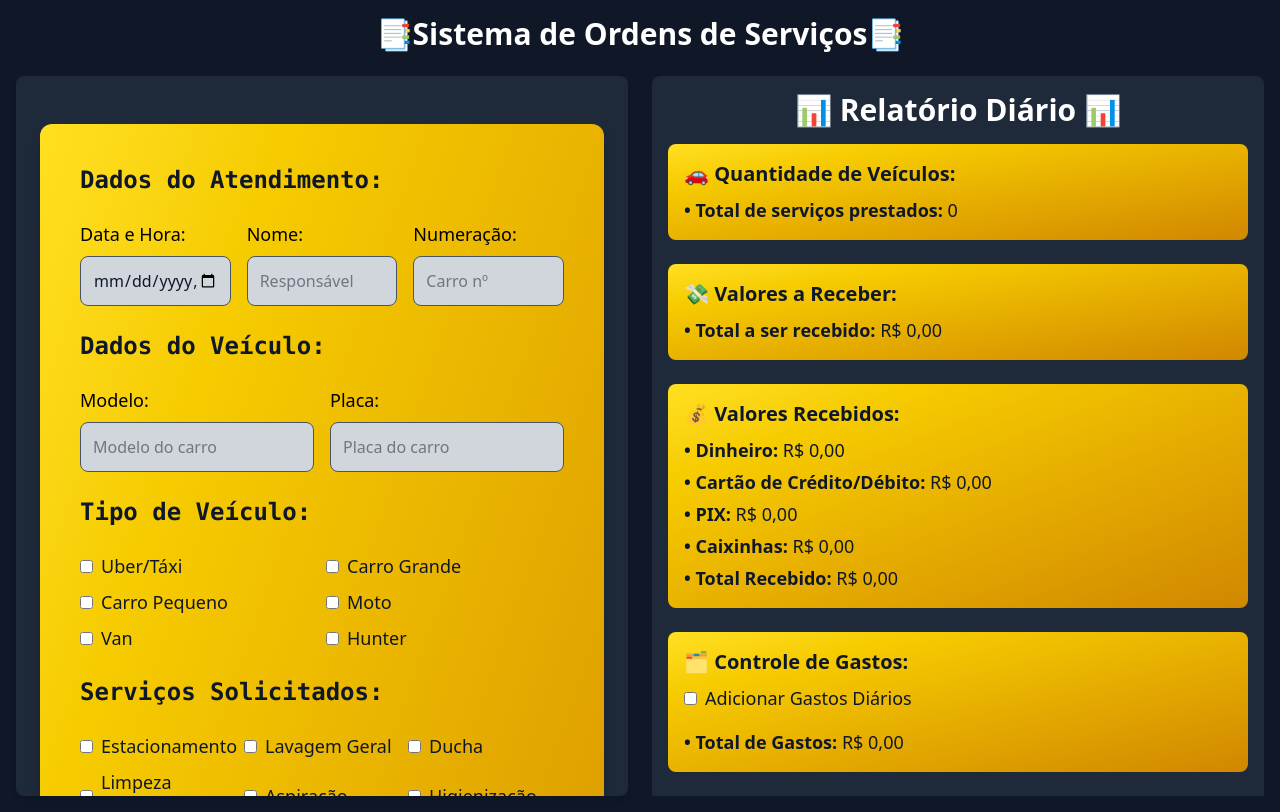
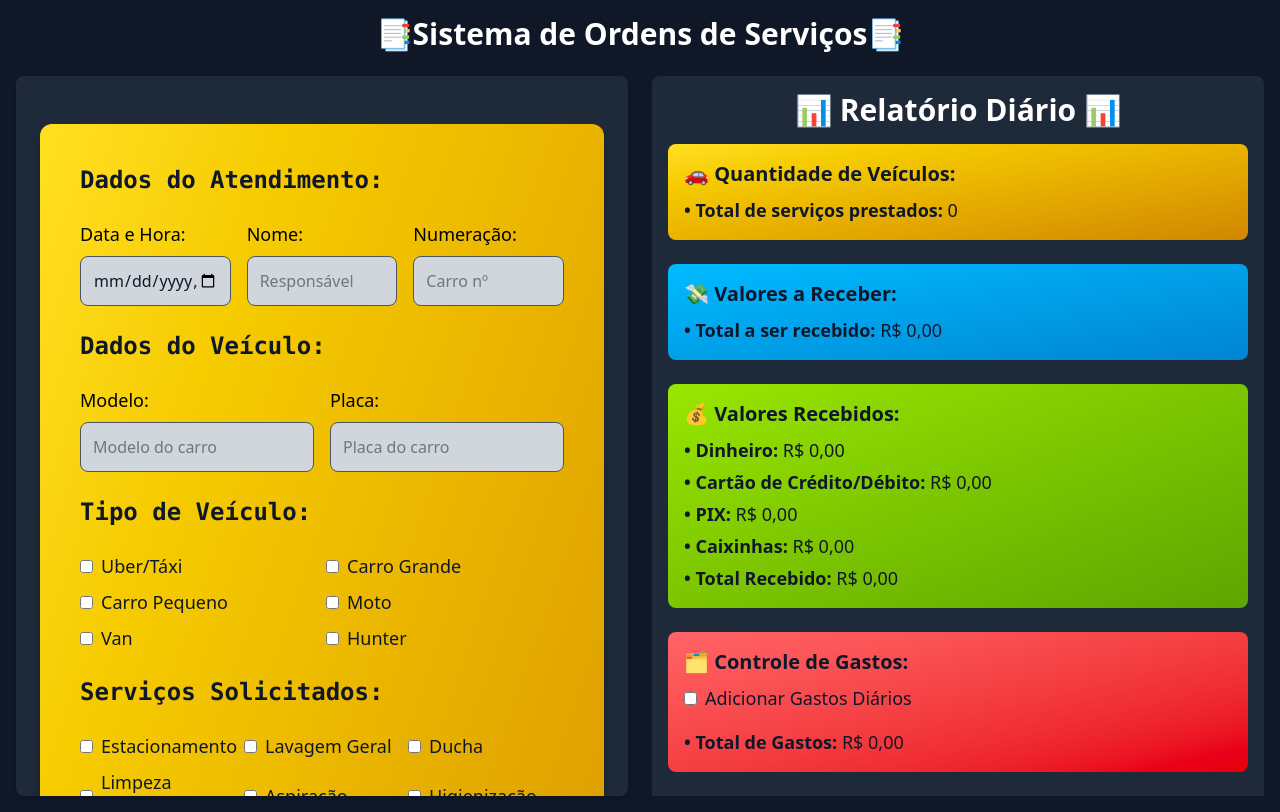
Before and after one commit to DaviSoares-1/gerenciador_de_servicos, a React (Vite) app: page / in a window 1280 px wide. Built offline with nearby package versions, Linux system fonts and the light colour scheme.

Commit message:
Daily Relatory fields BG changed, Toast UI improved

```diff
--- a/src/components/RelatorioDiario.jsx
+++ b/src/components/RelatorioDiario.jsx
@@ -143,7 +143,7 @@ function RelatorioDiario() {
 			</div>
 
 			{/* Valores a Receber */}
-			<div className="bg-gradient-to-br from-yellow-300 to-yellow-600 rounded-lg p-4">
+			<div className="bg-gradient-to-br from-sky-400 to-sky-600 rounded-lg p-4">
 				<h3 className="text-xl font-semibold mb-2">💸 Valores a Receber:</h3>
 				<ul className="space-y-1">
 					<li>
@@ -154,7 +154,7 @@ function RelatorioDiario() {
 			</div>
 
 			{/* Valores Recebidos */}
-			<div className="bg-gradient-to-br from-yellow-300 to-yellow-600 rounded-lg p-4">
+			<div className="bg-gradient-to-br from-lime-400 to-lime-600 rounded-lg p-4">
 				<h3 className="text-xl font-semibold mb-2">💰 Valores Recebidos:</h3>
 				<ul className="space-y-1">
 					<li>
@@ -186,7 +186,7 @@ function RelatorioDiario() {
 			</div>
 
 			{/* Controle de Gastos */}
-			<div className="bg-gradient-to-br from-yellow-300 to-yellow-600 rounded-lg p-4">
+			<div className="bg-gradient-to-br from-red-400 to-red-600 rounded-lg p-4">
 				<h3 className="text-xl font-semibold mb-2">🗂️ Controle de Gastos:</h3>
 				<label className="flex items-center gap-2 mb-4">
 					<input
--- a/src/components/Toast.jsx
+++ b/src/components/Toast.jsx
@@ -44,7 +44,7 @@ function Toast({ message, type }) {
 	return (
 		<div className="fixed top-6 right-6 z-50">
 			<div
-				className={`flex items-center gap-2 text-white px-6 py-3 rounded-lg shadow-md font-sans font-semibold ${bgColor}`}
+				className={`text-2xl flex items-center gap-2 text-white px-6 py-3 rounded-lg shadow-md font-sans font-semibold ${bgColor}`}
 			>
 				<span>{icon}</span>
 				<span>{message}</span>
```
